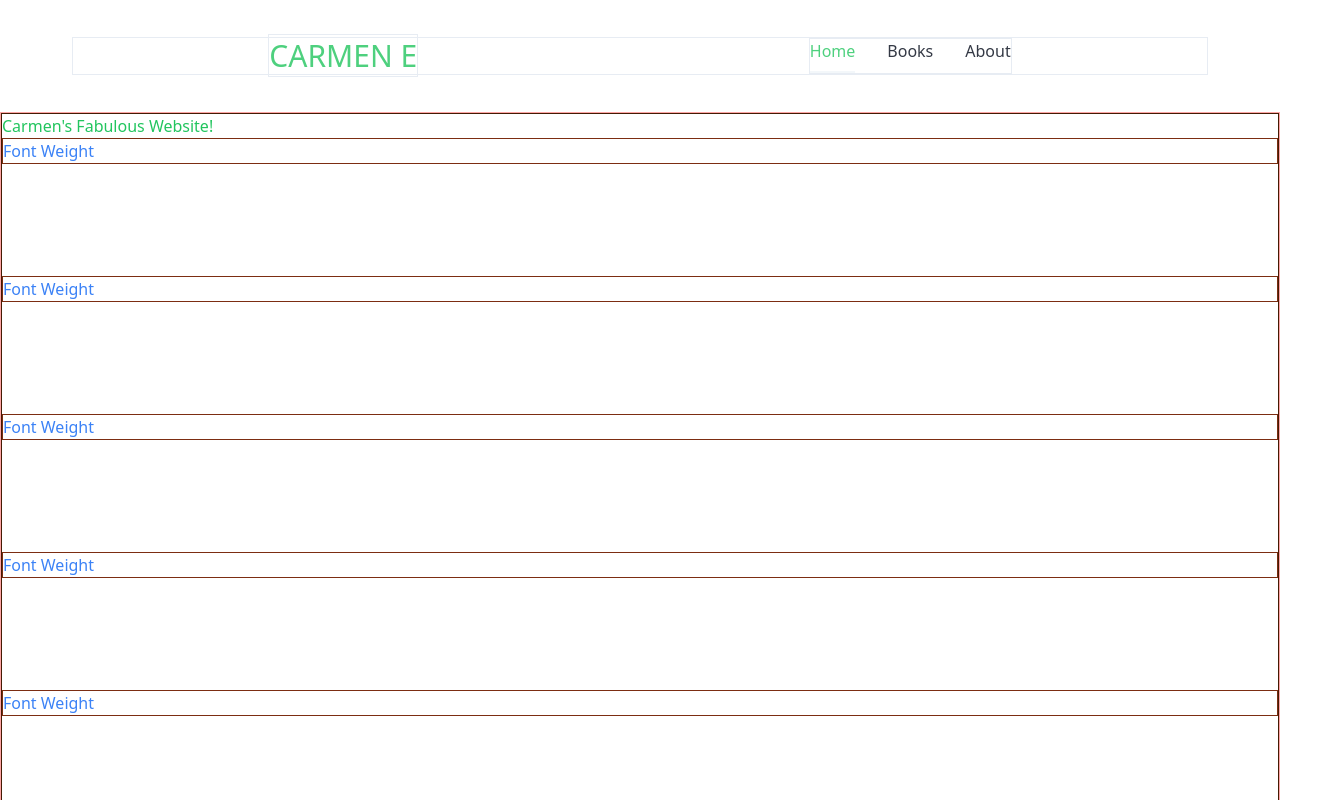
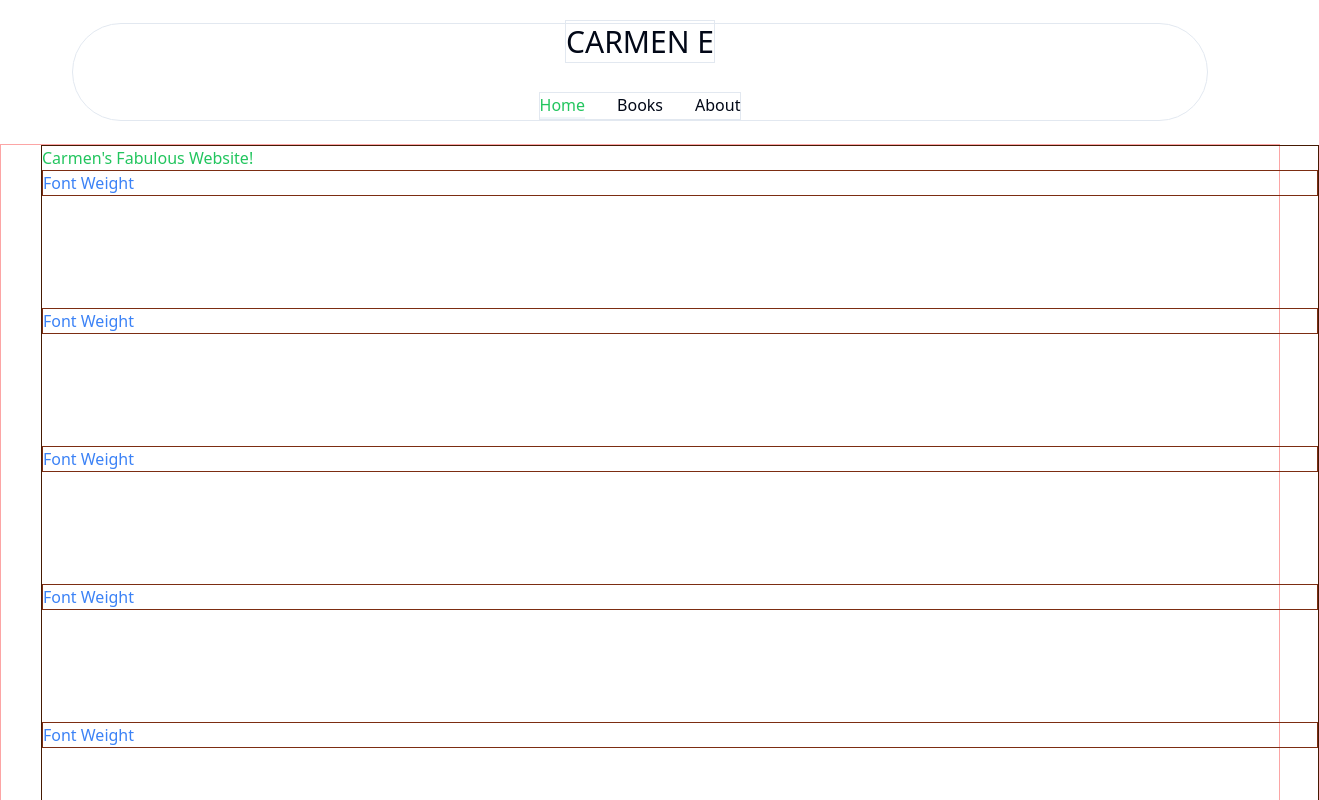
Before and after one commit to mmaustin/carmens-site, a Next.js app in the folder carmens-site/: page / in a window 1280 px wide. Shown: the top 800 px of the page, 1319 px wide, since content can reach past the window. Built offline with nearby package versions, Linux system fonts and the light colour scheme.

Commit message:
Added background-blur property to the header component

```diff
--- a/carmens-site/app/page.js
+++ b/carmens-site/app/page.js
@@ -5,7 +5,7 @@ import Header from "@/components/Header";
 
 export default function Home() {
   return (
-    <div className="border border-amber-950 text-green-500 w-full flex flex-col">
+    <div className="border border-amber-950 text-green-500 w-full flex flex-col mx-10">
       Carmen's Fabulous Website!
       <h1 className="border border-orange-900 mb-28 text-blue-500 capitalize">font weight</h1>
       <h1 className="border border-orange-900 mb-28 text-blue-500 capitalize">font weight</h1>
--- a/carmens-site/components/Header.jsx
+++ b/carmens-site/components/Header.jsx
@@ -4,7 +4,7 @@ import Navbar from "./Navbar";
 
 const Header = () => {
   return (
-    <header className="flex justify-center items-center sticky top-0 opacity-80 h-28">
+    <header className="flex justify-center items-center sticky top-0 backdrop-blur-lg h-36">
       <div className="container hidden lg:flex items-center gap-8 rounded-full">
         <Navbar />
       </div>
--- a/carmens-site/components/Navbar.jsx
+++ b/carmens-site/components/Navbar.jsx
@@ -22,9 +22,9 @@ const Navbar = () => {
   const pathName = usePathname();
 
   return (
-    <div className="flex justify-around w-full border">
-      <h3>
-        <Link href={'/'} className="text-3xl text-green-500 border capitalize" >CARMEN e</Link>
+    <div className="flex flex-col justify-center items-center w-full border rounded-full">
+      <h3 className="mb-8">
+        <Link href={'/'} className="text-3xl border capitalize " >CARMEN e</Link>
       </h3>
       <nav className="flex gap-8 border">
         {links.map((link, i) => {
```
